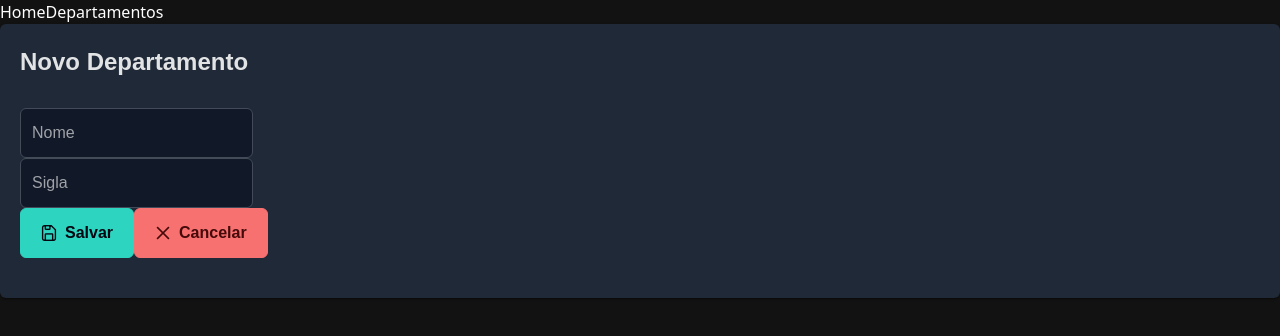
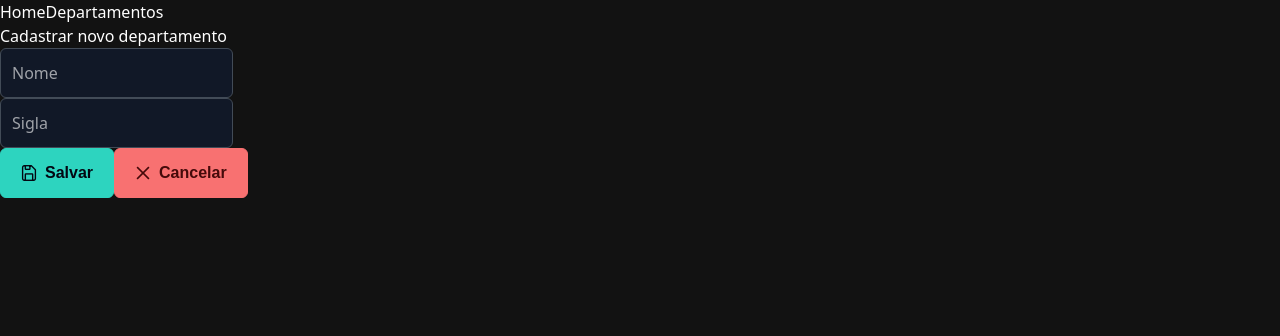
Before and after one commit to wagnerworst/ProjetoFinalFS, a React (Vite) app: page /departamentos/new in a window 1280 px wide. Shown: the top 336 px of the page. Built offline with nearby package versions, Linux system fonts and the light colour scheme; a web font is replaced by a local one.

Commit message:
feat: refatorado front cadastro departamento

```diff
--- a/src/Pages/Departamentos/Cadastro/index.tsx
+++ b/src/Pages/Departamentos/Cadastro/index.tsx
@@ -2,7 +2,6 @@ import { InputText } from 'primereact/inputtext';
 import { FloatLabel } from 'primereact/floatlabel';
 import { useState } from 'react';
 import { Button } from 'primereact/button';
-import { Card } from 'primereact/card';
 import { Link } from 'react-router-dom';
 
 const FormDepartamentos = () => {
@@ -11,22 +10,37 @@ const FormDepartamentos = () => {
 
   return (
     <>
-      <Card title="Novo Departamento" className='col-span-12 flex items-center justify-center flex-col gap-2'>
-        <form action="POST" className='flex flex-col gap-2'>
+      <h1 className='col-span-12 text-2xl mb-5'>
+        Cadastrar novo departamento
+      </h1>
+      <form action="POST" className='col-span-12 flex flex-col gap-1'>
+        <div className='flex w-full gap-1'>
+          <div className='w-2/3'>
             <FloatLabel>
-            <InputText id="nomeDepartamento" value={valueNome} onChange={(e) => setValueNome(e.target.value)} required/>
+              <InputText className='w-full' id="nomeDepartamento" value={valueNome} onChange={(e) => setValueNome(e.target.value)} required/>
               <label htmlFor="nomeDepartamento">Nome</label>
             </FloatLabel>
+          </div>
+          <div className='w-1/3'>
             <FloatLabel>
-            <InputText id="nomeDepartamento" value={valueSigla} onChange={(e) => setValueSigla(e.target.value)} required/>
+              <InputText className='w-full' id="nomeDepartamento" value={valueSigla} onChange={(e) => setValueSigla(e.target.value)} required/>
               <label htmlFor="nomeDepartamento">Sigla</label>
             </FloatLabel>
+          </div>
+        </div>
+
+        <div className='w-full flex justify-end'>
+          <div className='flex gap-1'>
+            <Link to={"/Departamentos"}>
               <Button icon="pi pi-save" aria-label="Filter" label="Salvar"/>
+            </Link>
             <Link to={"/Departamentos"}>
-            <Button className='w-full' icon="pi pi-times" aria-label="Filter" label="Cancelar" severity='danger'/>
+              <Button icon="pi pi-times" aria-label="Filter" label="Cancelar" severity='danger'/>
             </Link>
+          </div>
+        </div>
+
       </form>
-      </Card>
     </>
   )
 }
```
Lines whose indentation alone changed are shown as unchanged.
